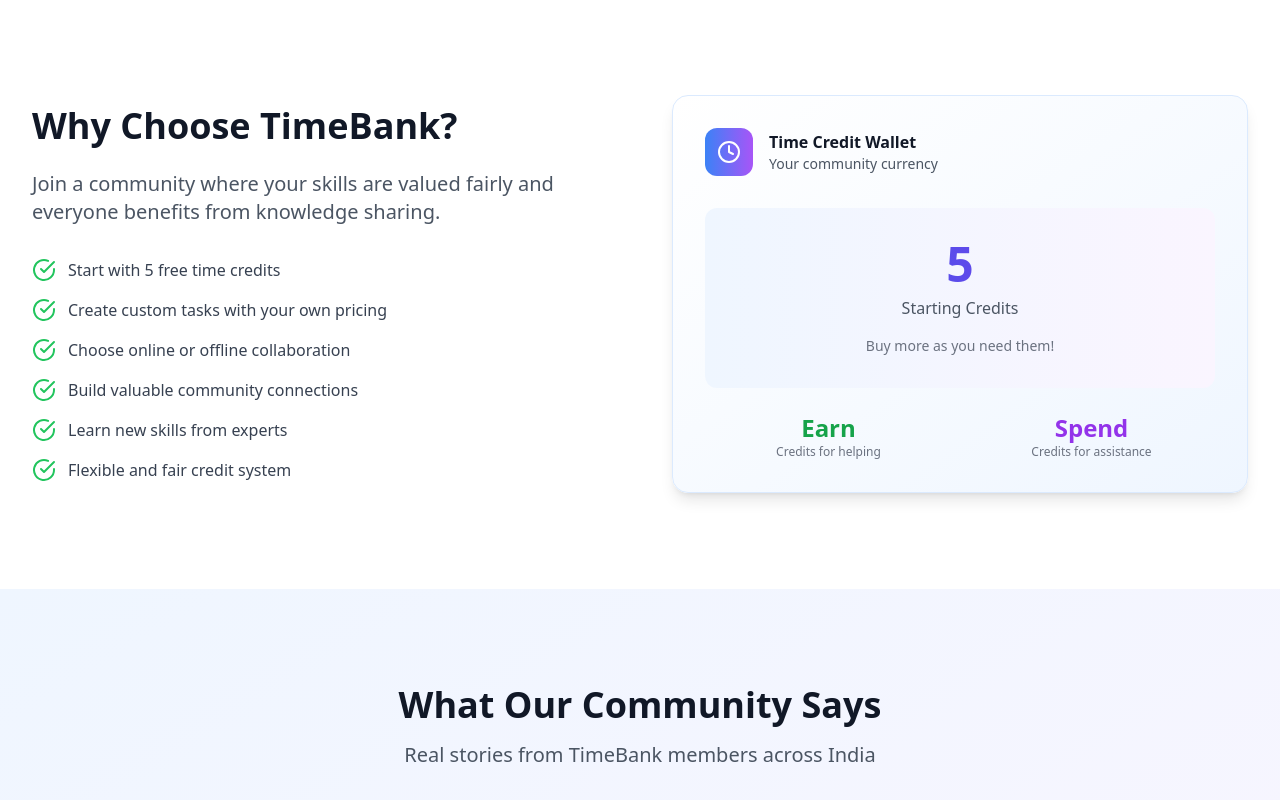
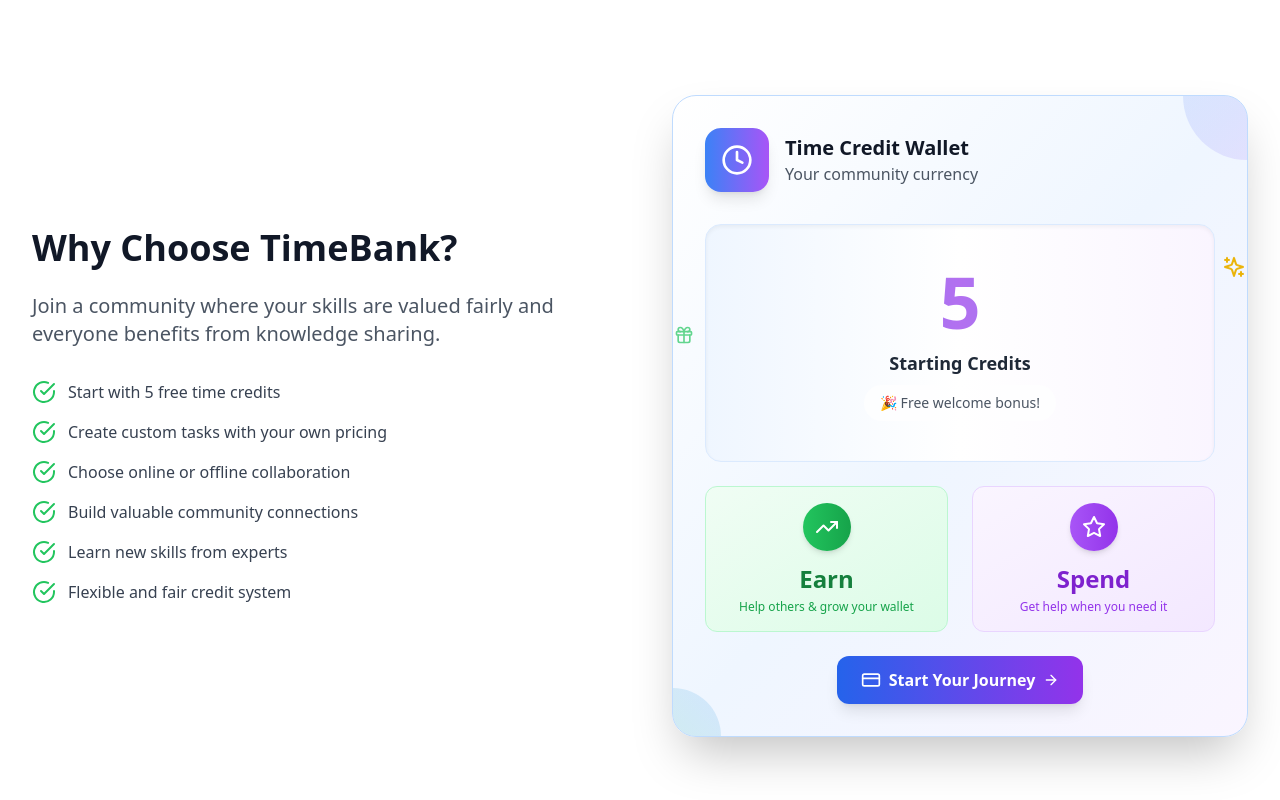
Before and after one commit to Kandi-Rohan/bolt_Hackathon, a React (Vite) app: page / in a window 1280 px wide. Shown: the part 2920-3720 px from the top of the page. Built offline with nearby package versions, Linux system fonts and the light colour scheme.

Commit message:
Improve Time Credit Wallet Presentation

```diff
--- a/src/components/LandingPage.tsx
+++ b/src/components/LandingPage.tsx
@@ -1,5 +1,5 @@
 import React from 'react';
-import { Clock, Users, Award, ArrowRight, CheckCircle, Star, Zap, TrendingUp, Heart } from 'lucide-react';
+import { Clock, Users, Award, ArrowRight, CheckCircle, Star, Zap, TrendingUp, Heart, Sparkles, Gift, CreditCard } from 'lucide-react';
 import { Link, useNavigate } from 'react-router-dom';
 import { useAuth } from '../context/AuthContext';
 
@@ -381,33 +381,66 @@ const LandingPage: React.FC = () => {
               </div>
             </div>
 
-            <div className="bg-gradient-to-br from-white to-blue-50 rounded-2xl shadow-lg p-8 border border-blue-100">
-              <div className="flex items-center space-x-4 mb-8">
-                <div className="w-12 h-12 bg-gradient-to-r from-blue-500 to-purple-500 rounded-xl flex items-center justify-center">
-                  <Clock className="w-6 h-6 text-white" />
+            <div className="relative bg-gradient-to-br from-white via-blue-50 to-purple-50 rounded-3xl shadow-2xl p-8 border border-blue-200 overflow-hidden">
+              {/* Decorative elements */}
+              <div className="absolute top-0 right-0 w-32 h-32 bg-gradient-to-br from-blue-400/20 to-purple-400/20 rounded-full -translate-y-16 translate-x-16"></div>
+              <div className="absolute bottom-0 left-0 w-24 h-24 bg-gradient-to-tr from-green-400/20 to-blue-400/20 rounded-full translate-y-12 -translate-x-12"></div>
+
+              <div className="relative z-10">
+                <div className="flex items-center space-x-4 mb-8">
+                  <div className="w-16 h-16 bg-gradient-to-r from-blue-500 to-purple-500 rounded-2xl flex items-center justify-center shadow-lg">
+                    <Clock className="w-8 h-8 text-white" />
+                  </div>
+                  <div>
+                    <h3 className="text-xl font-bold text-gray-900">Time Credit Wallet</h3>
+                    <p className="text-gray-600">Your community currency</p>
+                  </div>
                 </div>
-                <div>
-                  <h3 className="font-semibold text-gray-900">Time Credit Wallet</h3>
-                  <p className="text-gray-600 text-sm">Your community currency</p>
+
+                <div className="text-center py-10 bg-gradient-to-r from-blue-50 via-white to-purple-50 rounded-2xl border border-blue-100 shadow-inner mb-6">
+                  <div className="relative">
+                    <div className="text-7xl font-black bg-gradient-to-r from-blue-600 via-purple-600 to-blue-600 bg-clip-text text-transparent mb-3 animate-pulse">
+                      5
+                    </div>
+                    <div className="absolute -top-2 -right-8">
+                      <Sparkles className="w-6 h-6 text-yellow-500 animate-bounce" />
+                    </div>
+                    <div className="absolute -bottom-2 -left-8">
+                      <Gift className="w-5 h-5 text-green-500 animate-pulse" />
+                    </div>
+                  </div>
+                  <div className="text-lg font-bold text-gray-800 mb-2">Starting Credits</div>
+                  <div className="text-sm text-gray-600 bg-white/70 px-4 py-2 rounded-full inline-block">
+                    🎉 Free welcome bonus!
+                  </div>
                 </div>
-              </div>
 
-              <div className="text-center py-8 bg-gradient-to-r from-blue-50 to-purple-50 rounded-xl">
-                <div className="text-5xl font-bold bg-gradient-to-r from-blue-600 to-purple-600 bg-clip-text text-transparent mb-2">5</div>
-                <div className="text-gray-600 font-medium">Starting Credits</div>
-                <div className="mt-4 text-sm text-gray-500">
-                  Buy more as you need them!
+                <div className="grid grid-cols-2 gap-6 mb-6">
+                  <div className="text-center p-4 bg-gradient-to-br from-green-50 to-green-100 rounded-xl border border-green-200">
+                    <div className="w-12 h-12 bg-gradient-to-r from-green-500 to-green-600 rounded-full flex items-center justify-center mx-auto mb-3 shadow-md">
+                      <TrendingUp className="w-6 h-6 text-white" />
+                    </div>
+                    <div className="text-2xl font-bold text-green-700 mb-1">Earn</div>
+                    <div className="text-xs text-green-600">Help others & grow your wallet</div>
+                  </div>
+                  <div className="text-center p-4 bg-gradient-to-br from-purple-50 to-purple-100 rounded-xl border border-purple-200">
+                    <div className="w-12 h-12 bg-gradient-to-r from-purple-500 to-purple-600 rounded-full flex items-center justify-center mx-auto mb-3 shadow-md">
+                      <Star className="w-6 h-6 text-white" />
+                    </div>
+                    <div className="text-2xl font-bold text-purple-700 mb-1">Spend</div>
+                    <div className="text-xs text-purple-600">Get help when you need it</div>
+                  </div>
                 </div>
-              </div>
 
-              <div className="mt-6 grid grid-cols-2 gap-4 text-center">
-                <div>
-                  <div className="text-2xl font-bold text-green-600">Earn</div>
-                  <div className="text-xs text-gray-500">Credits for helping</div>
-                </div>
-                <div>
-                  <div className="text-2xl font-bold text-purple-600">Spend</div>
-                  <div className="text-xs text-gray-500">Credits for assistance</div>
+                <div className="text-center">
+                  <button
+                    onClick={handleGetStarted}
+                    className="bg-gradient-to-r from-blue-600 to-purple-600 text-white px-6 py-3 rounded-xl font-semibold hover:from-blue-700 hover:to-purple-700 transition-all duration-200 shadow-lg hover:shadow-xl transform hover:-translate-y-1 flex items-center space-x-2 mx-auto"
+                  >
+                    <CreditCard className="w-5 h-5" />
+                    <span>Start Your Journey</span>
+                    <ArrowRight className="w-4 h-4" />
+                  </button>
                 </div>
               </div>
             </div>
```
